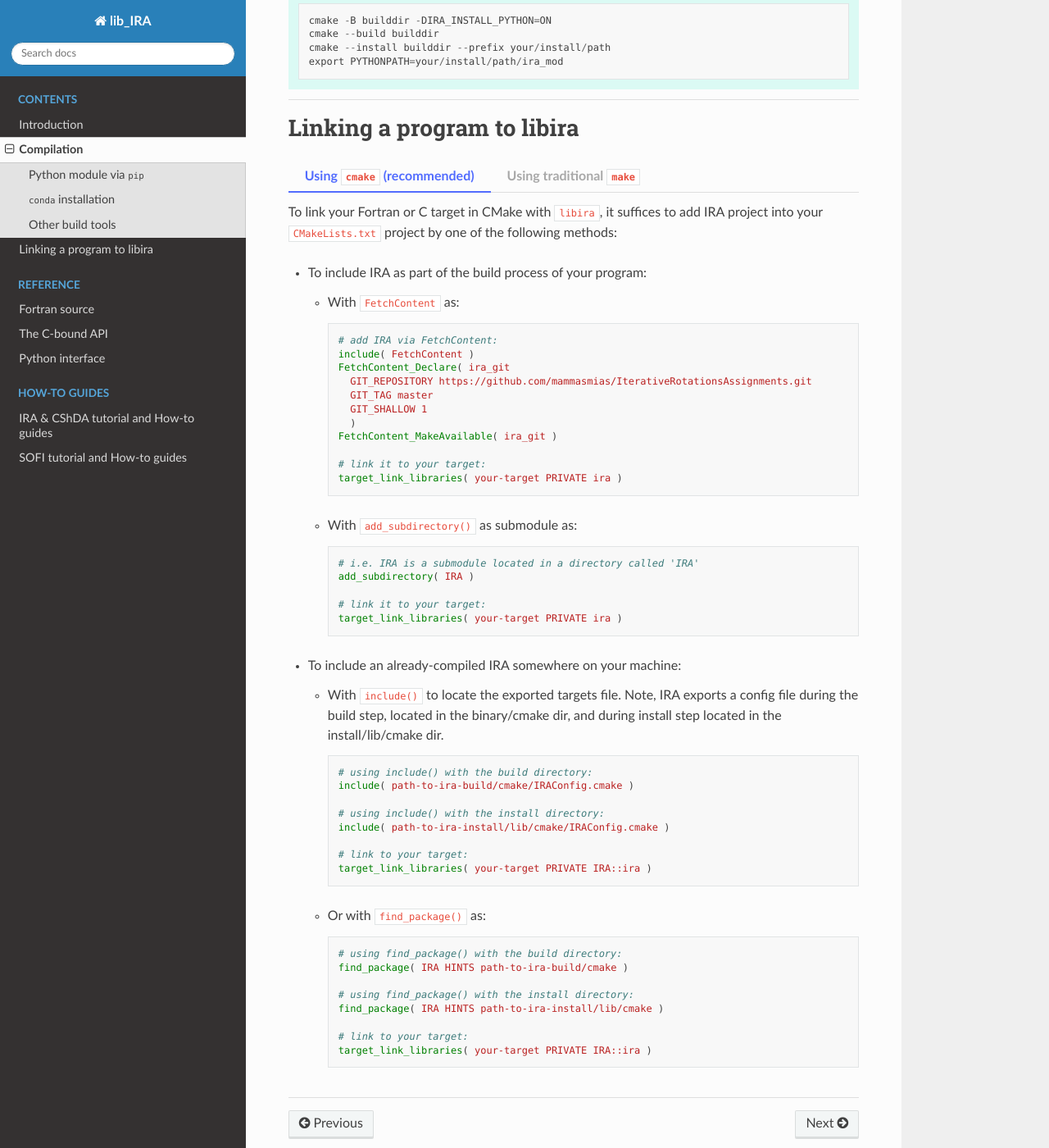
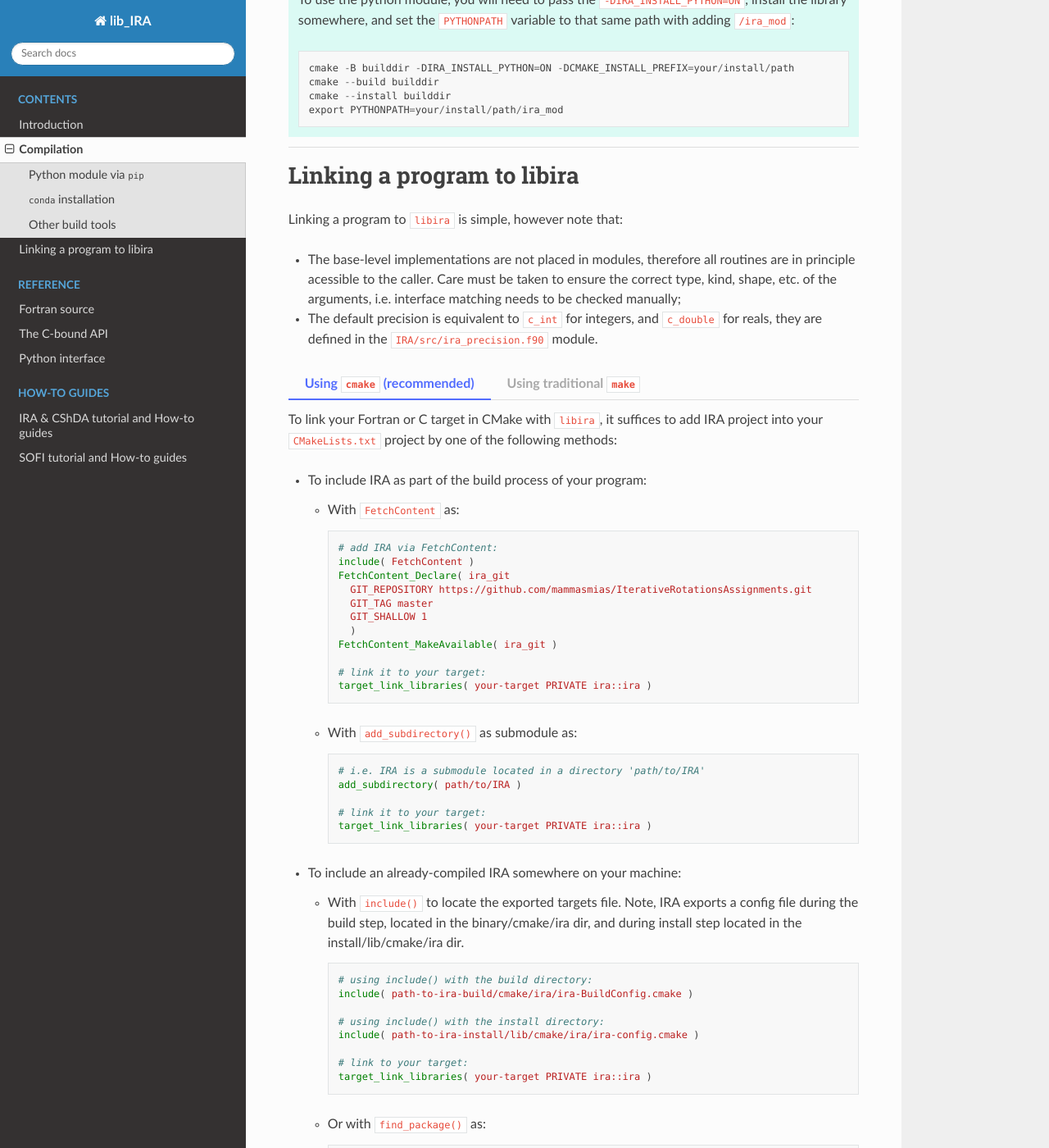
Before and after one commit to mammasmias/IterativeRotationsAssignments, a Sphinx documentation site: the page built from docs/compilation.rst, in a window 1280 px wide and 1400 px high, scrolled down 1680 px. Shown: the whole window at 82% size. Built offline with Sphinx 7.4.7 and the Read the Docs theme 3.1.0, drawn with Linux system fonts in a browser that asks for light colours; some of the changed text lies outside the part shown.

Commit message:
update docs

```diff
--- a/CMakeLists.txt
+++ b/CMakeLists.txt
@@ -142,6 +142,7 @@ set(LAPACKLIB_STR "")
 # link lapack
 if(${LAPACK_FOUND})
   target_link_libraries( ${PROJECT_NAME} PUBLIC ${LAPACK_LIBRARIES})
+  # the "-l" prefix is set here, so the @LAPACK_STR@ in template.pc is empty when local lapack is used
   set(LAPACKLIB_STR "-l${LAPACK_LIBRARIES}")
 else()
   # compile and link the local lapack files
--- a/docs/compilation.rst
+++ b/docs/compilation.rst
@@ -69,9 +69,11 @@ Other build tools are available, use one of the following:
 
       .. code-block:: bash
 
-         cmake --install builddir --prefix your/install/path
+         cmake -B builddir -DCMAKE_INSTALL_PREFIX=your/install/path
+         cmake --build builddir
+         cmake --install builddir
 
-      This will copy the ``lib`` and ``include`` directories and their contents to ``your/install/path``.
+      This will copy the ``lib`` and ``include`` directories and their contents to ``your/install/path``, and create files needed for other ``CMake`` and/or ``pkg-config`` based projects to find the library.
 
       .. admonition:: python module ``ira_mod``
          :class: tip
@@ -81,9 +83,9 @@ Other build tools are available, use one of the following:
 
          .. code-block::
 
-            cmake -B builddir -DIRA_INSTALL_PYTHON=ON
+            cmake -B builddir -DIRA_INSTALL_PYTHON=ON -DCMAKE_INSTALL_PREFIX=your/install/path
             cmake --build builddir
-            cmake --install builddir --prefix your/install/path
+            cmake --install builddir
             export PYTHONPATH=your/install/path/ira_mod
 
 
@@ -176,6 +178,15 @@ Other build tools are available, use one of the following:
 Linking a program to libira
 ===========================
 
+Linking a program to ``libira`` is simple, however note that:
+
+* The base-level implementations are not placed in modules, therefore all routines are in principle acessible to the
+  caller. Care must be taken to ensure the correct type, kind, shape, etc. of the arguments, i.e. interface matching
+  needs to be checked manually;
+* The default precision is equivalent to ``c_int`` for integers, and ``c_double`` for reals, they are defined in
+  the ``IRA/src/ira_precision.f90`` module.
+
+
 .. tab-set::
    .. tab-item:: Using ``cmake`` (recommended)
 
@@ -198,45 +209,45 @@ Linking a program to libira
              FetchContent_MakeAvailable( ira_git )
 
              # link it to your target:
-             target_link_libraries( your-target PRIVATE ira )
+             target_link_libraries( your-target PRIVATE ira::ira )
 
         * With ``add_subdirectory()`` as submodule as:
 
           .. code-block:: cmake
 
-             # i.e. IRA is a submodule located in a directory called 'IRA'
-             add_subdirectory( IRA )
+             # i.e. IRA is a submodule located in a directory 'path/to/IRA'
+             add_subdirectory( path/to/IRA )
 
              # link it to your target:
-             target_link_libraries( your-target PRIVATE ira )
+             target_link_libraries( your-target PRIVATE ira::ira )
 
       * To include an already-compiled IRA somewhere on your machine:
 
-        * With ``include()`` to locate the exported targets file. Note, IRA exports a config file during the build step, located in the binary/cmake dir, and during install step located in the install/lib/cmake dir.
+        * With ``include()`` to locate the exported targets file. Note, IRA exports a config file during the build step, located in the binary/cmake/ira dir, and during install step located in the install/lib/cmake/ira dir.
 
           .. code-block:: cmake
 
              # using include() with the build directory:
-             include( path-to-ira-build/cmake/IRAConfig.cmake )
+             include( path-to-ira-build/cmake/ira/ira-BuildConfig.cmake )
 
              # using include() with the install directory:
-             include( path-to-ira-install/lib/cmake/IRAConfig.cmake )
+             include( path-to-ira-install/lib/cmake/ira/ira-config.cmake )
 
              # link to your target:
-             target_link_libraries( your-target PRIVATE IRA::ira )
+             target_link_libraries( your-target PRIVATE ira::ira )
 
         * Or with ``find_package()`` as:
 
           .. code-block:: cmake
 
              # using find_package() with the build directory:
-             find_package( IRA HINTS path-to-ira-build/cmake )
+             find_package( ira HINTS path-to-ira-build/cmake/ira NAMES ira-Build )
 
              # using find_package() with the install directory:
-             find_package( IRA HINTS path-to-ira-install/lib/cmake )
+             find_package( ira HINTS path-to-ira-install )
 
              # link to your target:
-             target_link_libraries( your-target PRIVATE IRA::ira )
+             target_link_libraries( your-target PRIVATE ira::ira )
 
 
    .. tab-item:: Using traditional ``make``
```
Also changed, not shown: other parts of docs/compilation.rst (+0 -5 lines).
